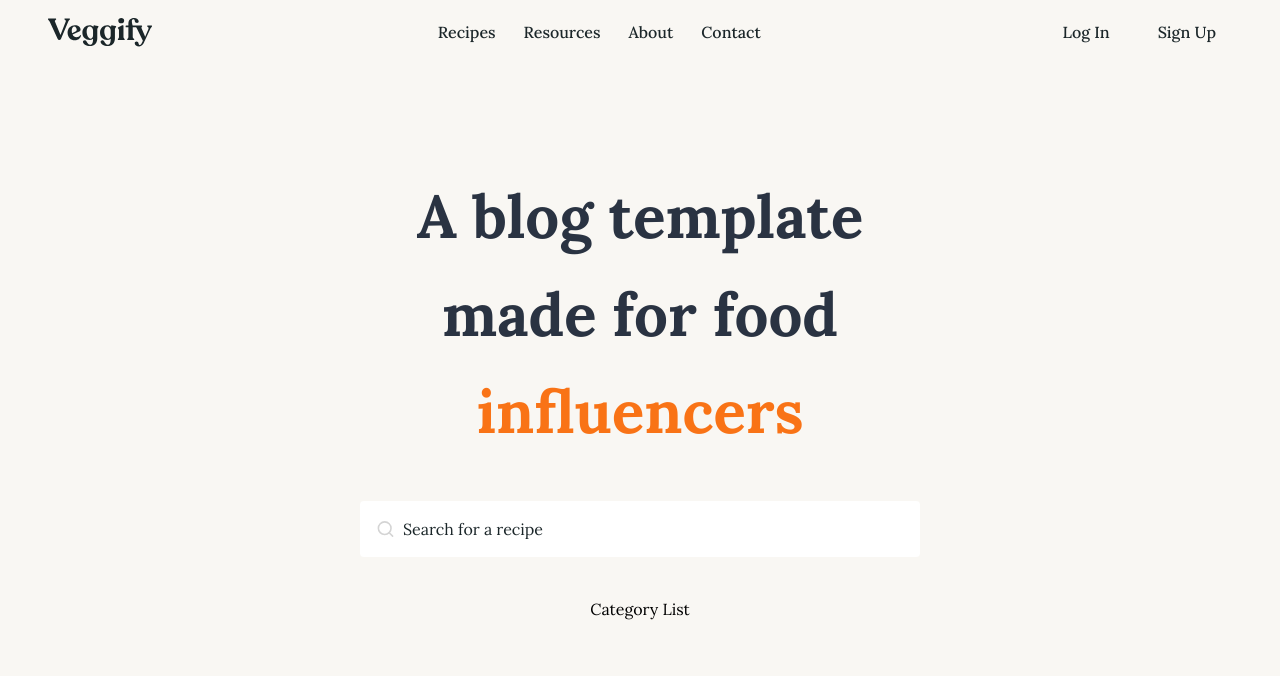
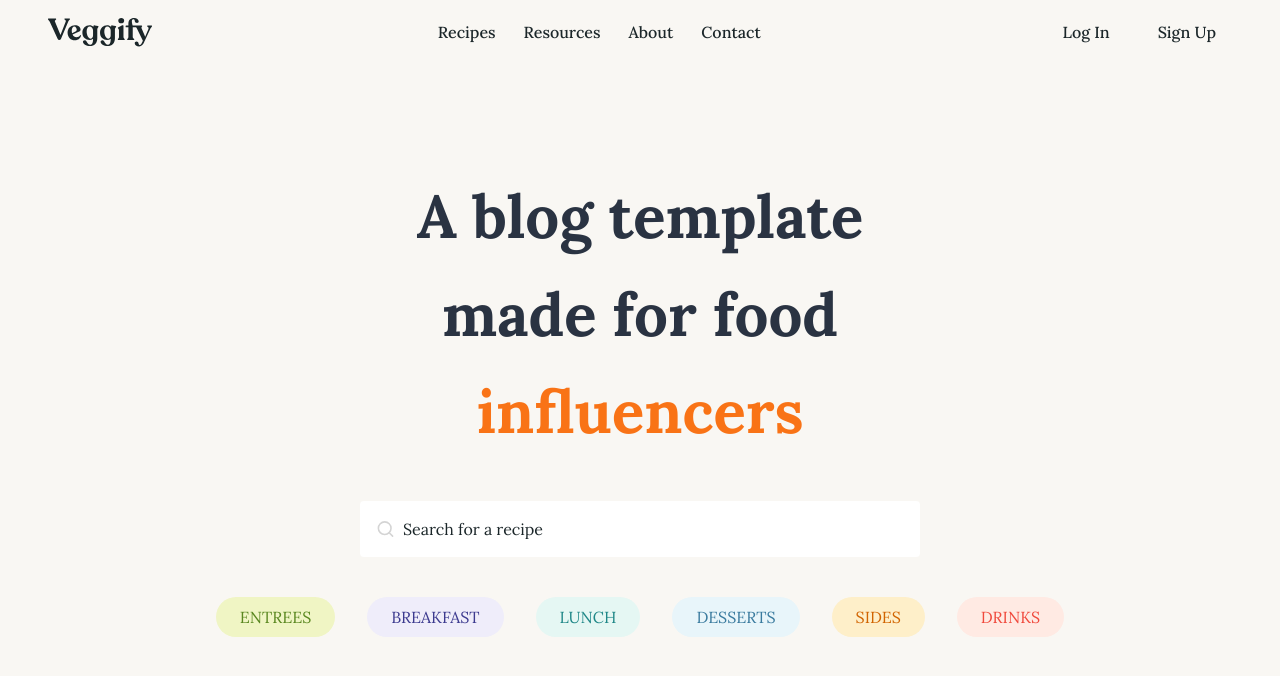
Before and after one commit to Isurulak1/RECIPE-BLOG-APP, a React (Vite) app in the folder frontend/: page / in a window 1280 px wide. Shown: the top 676 px of the page. Built offline with nearby package versions, Linux system fonts and the light colour scheme.

Commit message:
Created CategoryWrapper

```diff
--- a/frontend/src/main.jsx
+++ b/frontend/src/main.jsx
@@ -6,6 +6,7 @@
 import './index.css'
 import Home from './pages/home/Home.jsx'
 import ErrorPage from './components/ErrorPage.jsx';
+import CategoryPage from './pages/categoy/CategoryPage.jsx';
 
 
 
@@ -18,6 +19,10 @@
       {
         path: "/",
         element: <Home />,
+      },
+      {
+        path: "/categories/:category",
+        element: <CategoryPage/>
       }
     ]
   },
--- /dev/null
+++ b/frontend/src/pages/categoy/CategoryPage.jsx
@@ -0,0 +1,9 @@
+import React from 'react'
+
+const CategoryPage = () => {
+  return (
+    <div>CategoryPage</div>
+  )
+}
+
+export default CategoryPage
--- a/frontend/src/pages/categoy/CategoryWrapper.jsx
+++ b/frontend/src/pages/categoy/CategoryWrapper.jsx
@@ -1,8 +1,31 @@
 import React from 'react'
+import { Link } from 'react-router-dom'
+
+function CategoryItem ({name, href, backgroundColor, color}) {
+    const style = {
+        backgroundColor: backgroundColor,
+        color: color,
+        borderColor: color
+    }
+    return (
+        <div>
+            <Link to={href} className='rounded-full'>
+                <div className='uppercase px-6 py-2 text-center rounded-full' style={style}>{name}</div>
+            </Link>
+        </div>
+    )
+}
 
 function CategoryList(){
     return (
-        <div>Category List</div>
+        <div className='flex flex-wrap items-center justify-center gap-8'>
+            <CategoryItem name='entrees' href="/categories/entrees" backgroundColor='#f0f5c4' color='#59871f' />
+            <CategoryItem name='breakfast' href="/categories/breakfast" backgroundColor='#efedfa' color='#3c3a8f' />
+            <CategoryItem name='lunch' href="/categories/lunch" backgroundColor='#e5f7f3' color='#1f8787' />
+            <CategoryItem name='desserts' href="/categories/desserts" backgroundColor='#e8f5fa' color='#397a9e' />
+            <CategoryItem name='sides' href="/categories/sides" backgroundColor='#feefc9' color='#d16400' />
+            <CategoryItem name='drinks' href="/categories/drinks" backgroundColor='#ffeae3' color='#f0493c' />
+        </div>
     )
 }
 
```
